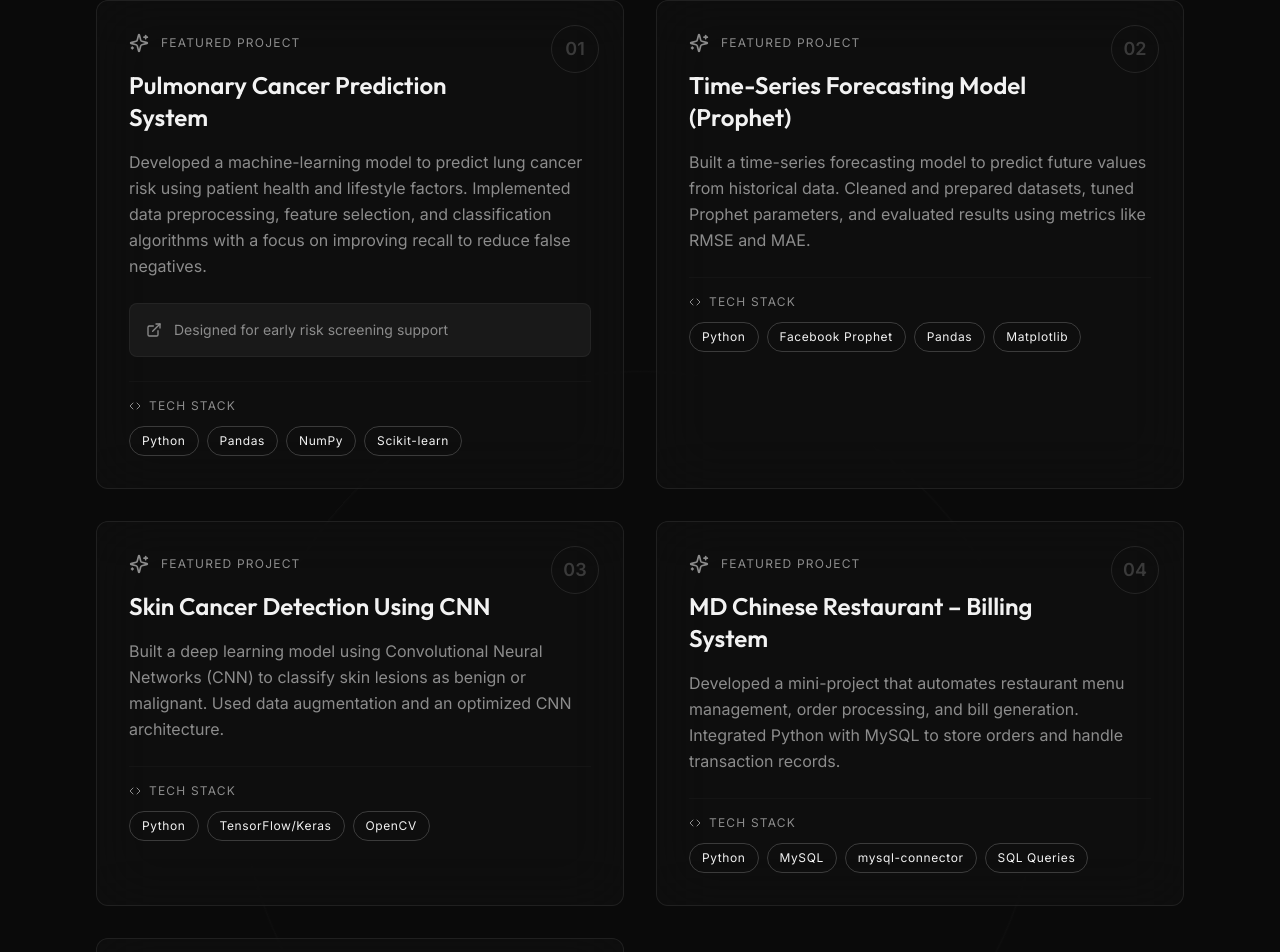
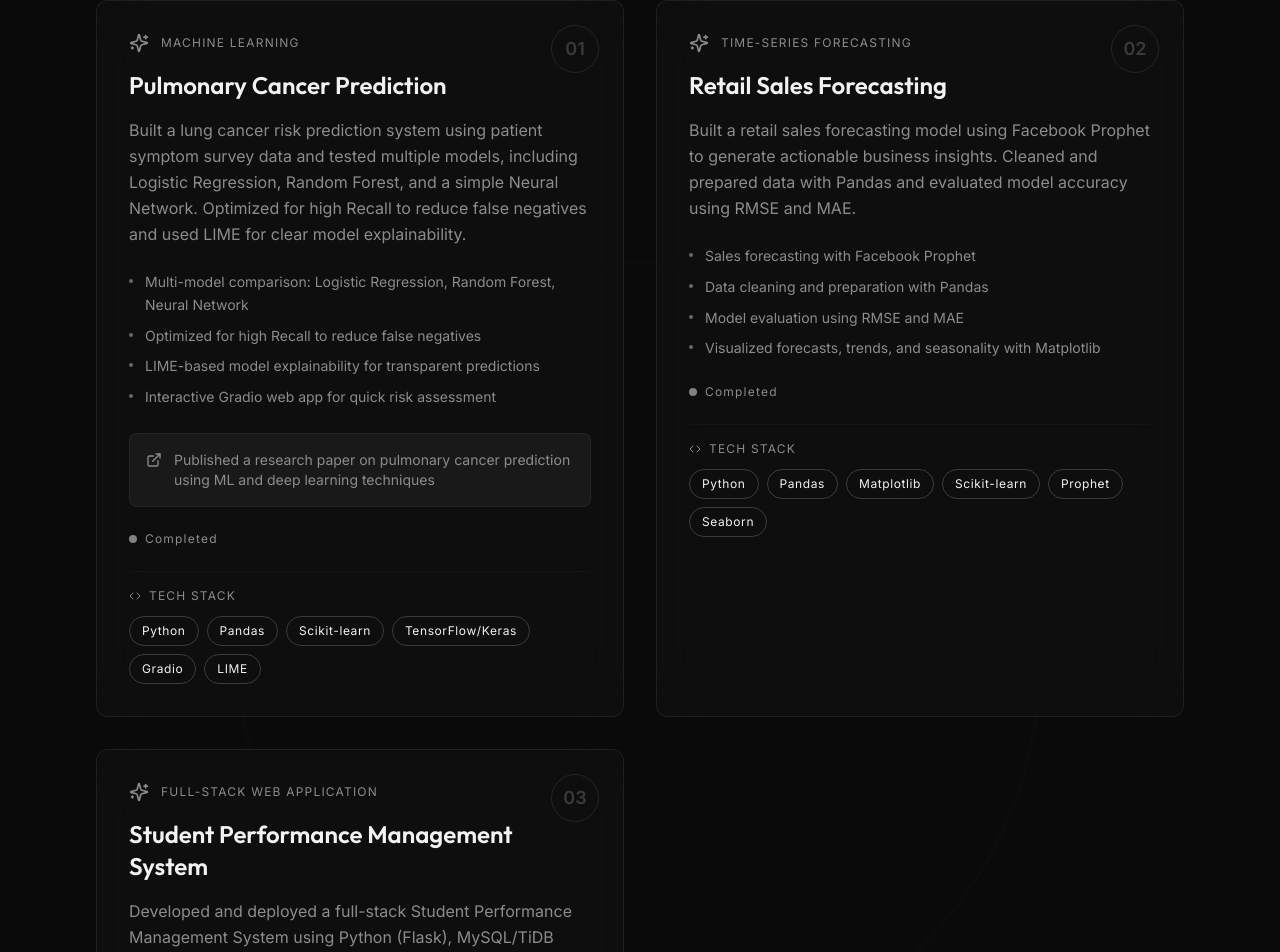
Before and after one commit to Chaitu2205/chaitanya-portfolio-dev, a React (Vite) app: page / in a window 1280 px wide. Shown: the part 4736-5688 px from the top of the page. Built offline with nearby package versions, Linux system fonts and the light colour scheme; the HTML template or start-up script is replaced by a standard one.

Commit message:
Changes
Co-authored-by: Chaitu2205 <202484486+Chaitu2205@users.noreply.github.com>

```diff
--- a/src/pages/Index.tsx
+++ b/src/pages/Index.tsx
@@ -114,36 +114,42 @@ const Index = () => {
 
   const projects: Project[] = [
     {
-      title: "Pulmonary Cancer Prediction System",
-      description: "Developed a machine-learning model to predict lung cancer risk using patient health and lifestyle factors. Implemented data preprocessing, feature selection, and classification algorithms with a focus on improving recall to reduce false negatives.",
-      tech: ["Python", "Pandas", "NumPy", "Scikit-learn"],
-      note: "Designed for early risk screening support"
+      title: "Pulmonary Cancer Prediction",
+      category: "Machine Learning",
+      description: "Built a lung cancer risk prediction system using patient symptom survey data and tested multiple models, including Logistic Regression, Random Forest, and a simple Neural Network. Optimized for high Recall to reduce false negatives and used LIME for clear model explainability.",
+      tech: ["Python", "Pandas", "Scikit-learn", "TensorFlow/Keras", "Gradio", "LIME"],
+      features: [
+        "Multi-model comparison: Logistic Regression, Random Forest, Neural Network",
+        "Optimized for high Recall to reduce false negatives",
+        "LIME-based model explainability for transparent predictions",
+        "Interactive Gradio web app for quick risk assessment"
+      ],
+      note: "Published a research paper on pulmonary cancer prediction using ML and deep learning techniques",
+      status: "Completed"
     },
     {
-      title: "Time-Series Forecasting Model (Prophet)",
-      description: "Built a time-series forecasting model to predict future values from historical data. Cleaned and prepared datasets, tuned Prophet parameters, and evaluated results using metrics like RMSE and MAE.",
-      tech: ["Python", "Facebook Prophet", "Pandas", "Matplotlib"]
-    },
-    {
-      title: "Skin Cancer Detection Using CNN",
-      description: "Built a deep learning model using Convolutional Neural Networks (CNN) to classify skin lesions as benign or malignant. Used data augmentation and an optimized CNN architecture.",
-      tech: ["Python", "TensorFlow/Keras", "OpenCV"]
-    },
-    {
-      title: "MD Chinese Restaurant – Billing System",
-      description: "Developed a mini-project that automates restaurant menu management, order processing, and bill generation. Integrated Python with MySQL to store orders and handle transaction records.",
-      tech: ["Python", "MySQL", "mysql-connector", "SQL Queries"]
+      title: "Retail Sales Forecasting",
+      category: "Time-Series Forecasting",
+      description: "Built a retail sales forecasting model using Facebook Prophet to generate actionable business insights. Cleaned and prepared data with Pandas and evaluated model accuracy using RMSE and MAE.",
+      tech: ["Python", "Pandas", "Matplotlib", "Scikit-learn", "Prophet", "Seaborn"],
+      features: [
+        "Sales forecasting with Facebook Prophet",
+        "Data cleaning and preparation with Pandas",
+        "Model evaluation using RMSE and MAE",
+        "Visualized forecasts, trends, and seasonality with Matplotlib"
+      ],
+      status: "Completed"
     },
     {
       title: "Student Performance Management System",
       category: "Full-Stack Web Application",
-      description: "Developed and deployed a full-stack Student Performance Management System that streamlines student record management, automates result processing, and provides interactive performance analytics through a modern web interface. Designed with a responsive UI and cloud-hosted database for reliable access and efficient data management.",
+      description: "Developed and deployed a full-stack Student Performance Management System using Python (Flask), MySQL/TiDB Cloud, HTML, CSS, and Render to manage student records, automate result processing, and enable efficient data retrieval.",
       tech: ["HTML", "CSS", "Python (Flask)", "MySQL", "TiDB Cloud", "Chart.js", "Render"],
       features: [
         "Student record management with CRUD operations",
-        "Automated grade and percentage calculation",
+        "Automated grade calculation and percentage computation",
         "Roll number-based student search",
-        "Interactive performance dashboards using Chart.js",
+        "Interactive performance visualization using Chart.js",
         "Cloud database integration with TiDB Cloud",
         "Deployed on Render with a responsive interface"
       ],
```
